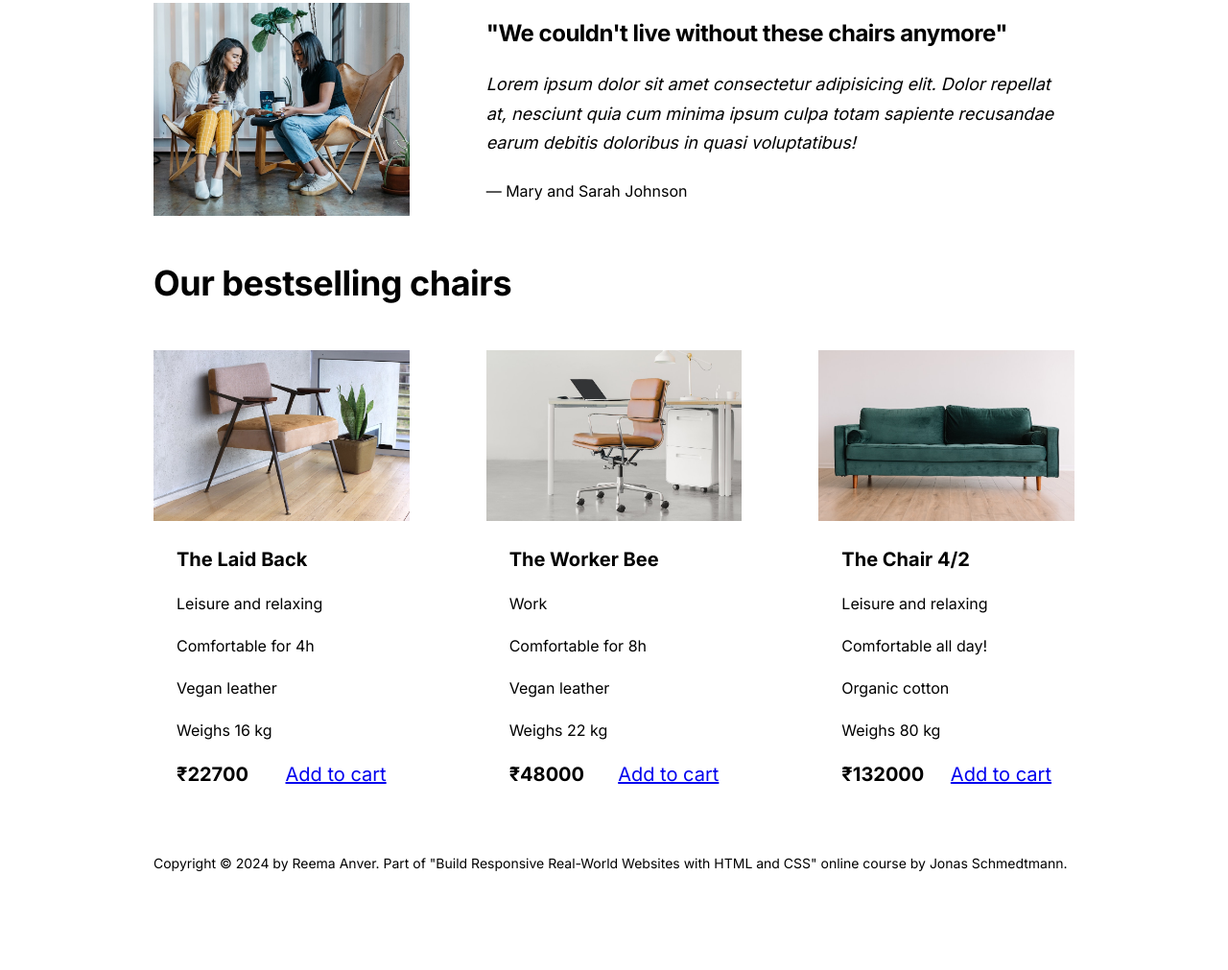
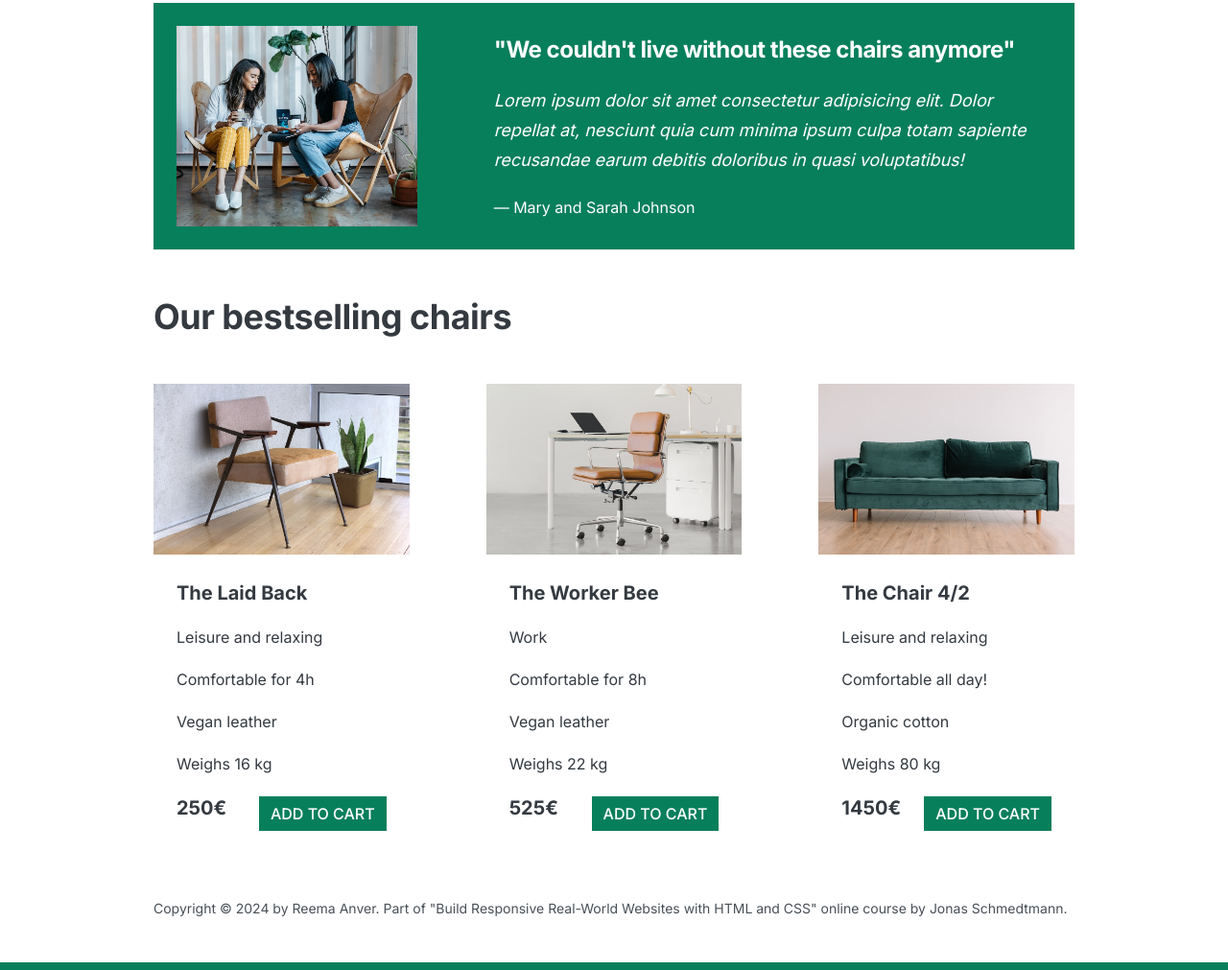
Before and after one commit to reemaanver/web-design, a plain HTML site: page index.html in a window 1280 px wide. Shown: the part 835-1846 px from the top of the page at 96% size. Before the commit the page ends 1791 px from the top, so only its background shows below. Drawn offline with Linux system fonts and the light colour scheme.

Commit message:
added colors

```diff
--- a/index.html
+++ b/index.html
@@ -22,7 +22,7 @@
             relentlessly perfecting the chair. The result is a perfect blend of
             beauty and comfort, that will have a lasting impact on your health.
           </p>
-          <a class="header-link" href="#">Shop chairs</a>
+          <a class="btn header-link" href="#">Shop chairs</a>
         </div>
         <img src="images/hero.jpg" alt="three chairs and a table" />
       </header>
@@ -55,7 +55,7 @@
           </div>
         </div>
       </section>
-      <section>
+      <section class="review-section">
         <div class="grid-3-cols">
           <img src="images/customers.jpg" alt="two people sitting on chairs" />
           <div class="review-text">
@@ -84,8 +84,8 @@
                 <li><span>Weighs 16 kg</span></li>
               </ul>
               <div class="item-price">
-                <strong>&#8377;22700</strong>
-                <a href="#" class="add-to-cart">Add to cart</a>
+                <strong>250&#8364;</strong>
+                <a href="#" class="btn add-to-cart">Add to cart</a>
               </div>
             </div>
           </article>
@@ -100,8 +100,8 @@
                 <li><span>Weighs 22 kg</span></li>
               </ul>
               <div class="item-price">
-                <strong>&#8377;48000</strong>
-                <a href="#" class="add-to-cart">Add to cart</a>
+                <strong>525&#8364;</strong>
+                <a href="#" class="btn add-to-cart">Add to cart</a>
               </div>
             </div>
           </article>
@@ -116,8 +116,8 @@
                 <li><span>Weighs 80 kg</span></li>
               </ul>
               <div class="item-price">
-                <strong>&#8377;132000</strong>
-                <a href="#" class="add-to-cart">Add to cart</a>
+                <strong>1450&#8364;</strong>
+                <a href="#" class="btn add-to-cart">Add to cart</a>
               </div>
             </div>
           </article>
--- a/styles.css
+++ b/styles.css
@@ -1,3 +1,5 @@
+/* Main color - #087f5b */
+/* Grey - #343a40 */
 * {
   padding: 0;
   margin: 0;
@@ -6,6 +8,8 @@
 
 body {
   font-family: "Inter", sans-serif;
+  color: #343a40;
+  border-bottom: 8px solid #087f5b;
 }
 
 .container {
@@ -47,6 +51,22 @@ img {
   width: 100%;
 }
 
+.btn:link,
+.btn:visited {
+  background-color: #087f5b;
+  text-decoration: none;
+  color: #fff;
+  text-transform: uppercase;
+  display: inline-block;
+
+  font-weight: 500;
+}
+
+.btn:hover,
+.btn:active {
+  background-color: #099268;
+}
+
 /* HEADER SECTION */
 
 header {
@@ -66,6 +86,11 @@ header {
   line-height: 1.7;
 }
 
+.header-link {
+  padding: 16px 32px;
+  font-size: 18px;
+}
+
 /* FEATURES SECTION */
 
 .feature {
@@ -79,6 +104,12 @@ header {
 }
 
 /* REVIEW SECTION */
+
+.review-section {
+  background-color: #087f5b;
+  color: white;
+  padding: 24px;
+}
 
 .review-text {
   grid-column: 2 / -1;
@@ -125,6 +156,13 @@ header {
   font-size: 20px;
 }
 
+.add-to-cart {
+  font-size: 16px;
+  padding: 8px 12px;
+}
+
+/* FOOTER */
 footer {
   font-size: 14px;
+  color: #495057;
 }
```
